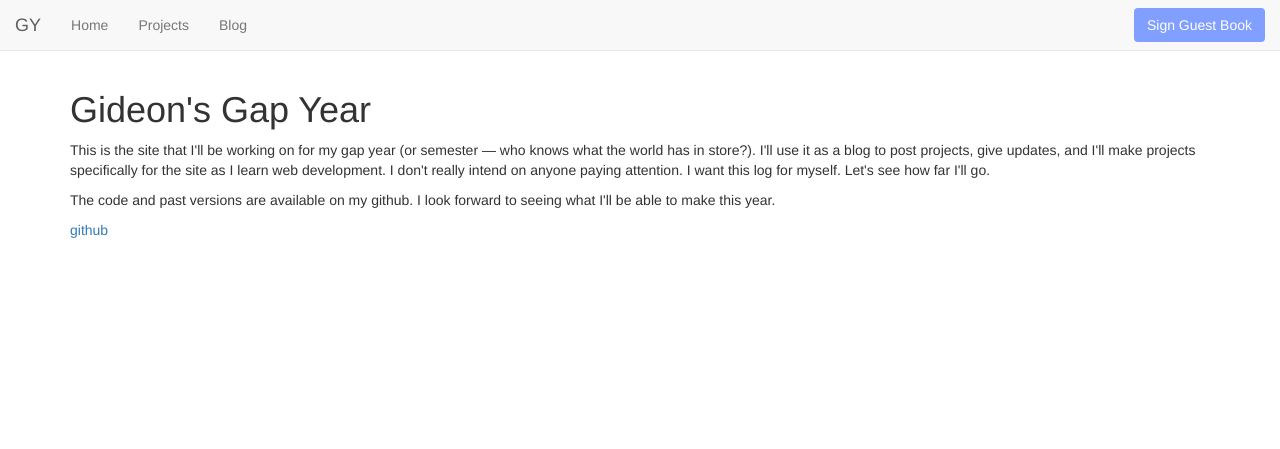
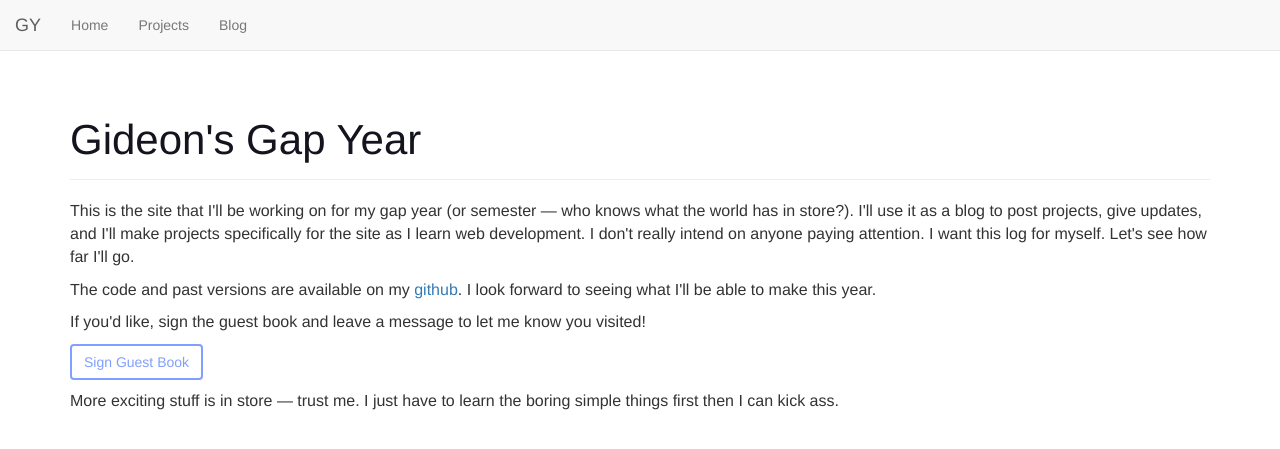
Before and after one commit to gyektai/gapyah, a Flask app: page / in a window 1280 px wide. Shown: the top 449 px of the page. Run offline with Flask 2, Linux system fonts and the light colour scheme; some libraries are stand-ins or nearby versions.

Commit message:
Make the home page a little nicer and prime it for proper designing. Also other random changes ofc

```diff
--- a/mysite/static/main.css
+++ b/mysite/static/main.css
@@ -1,22 +1,50 @@
+
+
 body {
 	padding-top: 70px;
 }
 
-.article-title {
-	background-color: #e0e0eb;
+.page-header {
+	font-size: 42px;
+	color: #14141f;
+	/*font-weight: bold;*/
+}
+
+.blog-page {
+	border-radius: 4px;
+	background-color: #efeff5;
+}
+
+.blog-entry {
+	padding-bottom: 7px;
+}
+
+.blog-title {
   	color: #46466d;
   	border-radius: 4px;
   	padding: 8px;
-  	font-size: 18px;
+  	font-size: 24px;
+  	font-family: "Times New Roman", Times, serif;
+  	padding-top: 0px;
 }
 
-.article-content {
+.blog-content {
 	padding-right: 30px;
 	padding-left: 30px;
 	padding-top: 5px;
+	font-family: "Times New Roman", Times, serif;
+}
+
+.home {
+	font-size: 16px;
 }
 
 .btn-blue {
-	background-color: #809fff;
-	color: #ffffff;
+	padding-top: 5px:;
+	background-color: #ffffff;
+	color: #809fff;
+	border: 2px solid #809fff;
 }
+a.btn-blue:hover{
+	border-color: #333333;
+}
--- a/mysite/templates/home.html
+++ b/mysite/templates/home.html
@@ -1,7 +1,10 @@
 {% extends "layout.html" %}
 {% block content %}
-	<h1> Gideon's Gap Year </h1>
-	<p>This is the site that I'll be working on for my gap year (or semester — who knows what the world has in store?). I'll use it as a blog to post projects, give updates, and I'll make projects specifically for the site as I learn web development. I don't really intend on anyone paying attention. I want this log for myself. Let's see how far I'll go.</p>
-	<p>The code and past versions are available on my github. I look forward to seeing what I'll be able to make this year.</p>
-	<a href="https://github.com/gyektai/gapyah/tree/master">github</a>
+	<div class="page-header"> Gideon's Gap Year </div>
+	<p class="home">This is the site that I'll be working on for my gap year (or semester — who knows what the world has in store?). I'll use it as a blog to post projects, give updates, and I'll make projects specifically for the site as I learn web development. I don't really intend on anyone paying attention. I want this log for myself. Let's see how far I'll go.</p>
+	<p class="home">The code and past versions are available on my <a href="https://github.com/gyektai/gapyah/tree/master">github</a>. I look forward to seeing what I'll be able to make this year.</p>
+	<p class="home">If you'd like, sign the guest book and leave a message to let me know you visited!</p>
+	<a href="{{ url_for('guestbook') }}" class="btn btn-blue" role="button">Sign Guest Book</a>
+	<p style="padding-top:10px;" class="home">More exciting stuff is in store — trust me. I just have to learn the boring simple things first then I can kick ass.</p>
+
 {% endblock content %}
--- a/mysite/templates/layout.html
+++ b/mysite/templates/layout.html
@@ -41,9 +41,6 @@
 				      <li><a href="{{ url_for('projects') }}">Projects</a></li>
 				      <li><a href="{{ url_for('blog') }}">Blog</a></li>
 				    </ul>
-				    <div class="container-fluid">
-				    	<a href="{{ url_for('guestbook') }}" class="btn btn-blue navbar-btn navbar-right" role="button">Sign Guest Book</a>
-					</div>
 				</div>
 			</div>
 		</nav>
```
Also changed, not shown: mysite/templates/blog.html (+8 -9 lines), mysite/site.db.
